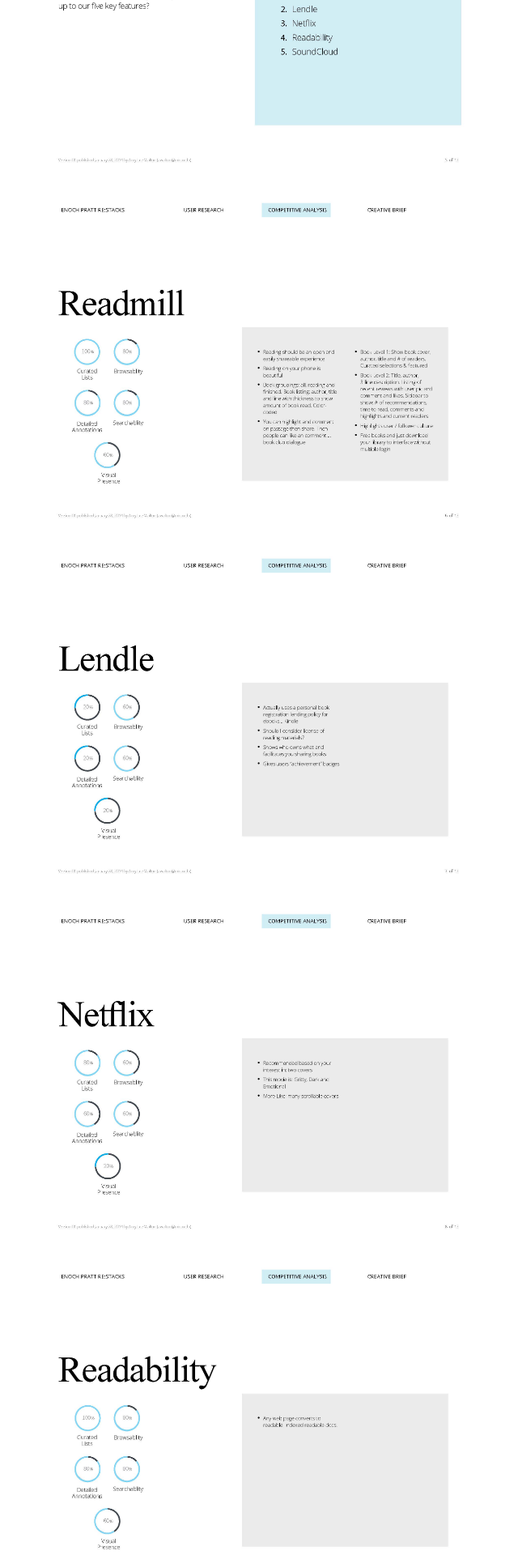
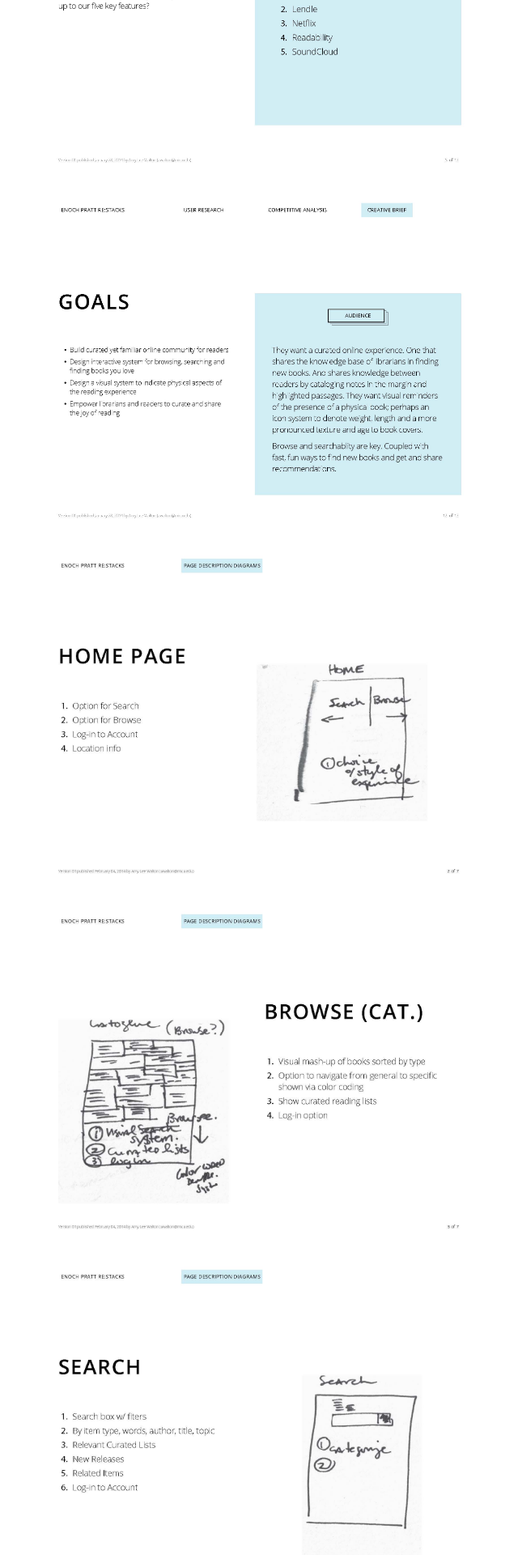
Before and after one commit to amyleew/front-end-dev-lab, a Jekyll site: the page built from _posts/2014-01-01-projectone.md, in a window 1280 px wide. Shown: the part 2391-4311 px from the top of the page at 81% size, without its empty margins (245-885 px from the left). Built offline with Jekyll 4.4.1, drawn with Linux system fonts in a browser that asks for light colours; nearby versions of some CDN libraries.

Commit message:
new images

```diff
--- a/_posts/2014-01-01-projectone.md
+++ b/_posts/2014-01-01-projectone.md
@@ -9,11 +9,11 @@
 image3: ../../../img/project1/amyleewalton_stacks1_Page_03.jpg
 image4: ../../../img/project1/amyleewalton_stacks1_Page_04.jpg
 image5: ../../../img/project1/amyleewalton_stacks1_Page_05.jpg
-image6: ../../../img/project1/amyleewalton_stacks1_Page_06.jpg
-image7: ../../../img/project1/amyleewalton_stacks1_Page_07.jpg
-image8: ../../../img/project1/amyleewalton_stacks1_Page_08.jpg
-image9: ../../../img/project1/amyleewalton_stacks1_Page_09.jpg
-image10: ../../../img/project1/amyleewalton_stacks1_Page_10.jpg
+image6: ../../../img/project1/amyleewalton_stacks1_Page_12.jpg
+image7: ../../../img/project1/amyleewalton_stacks1_Page_14.jpg
+image8: ../../../img/project1/amyleewalton_stacks1_Page_15.jpg
+image9: ../../../img/project1/amyleewalton_stacks1_Page_16.jpg
+image10: ../../../img/project1/amyleewalton_stacks1_Page_17.jpg
 type: project
 ---
 
```
